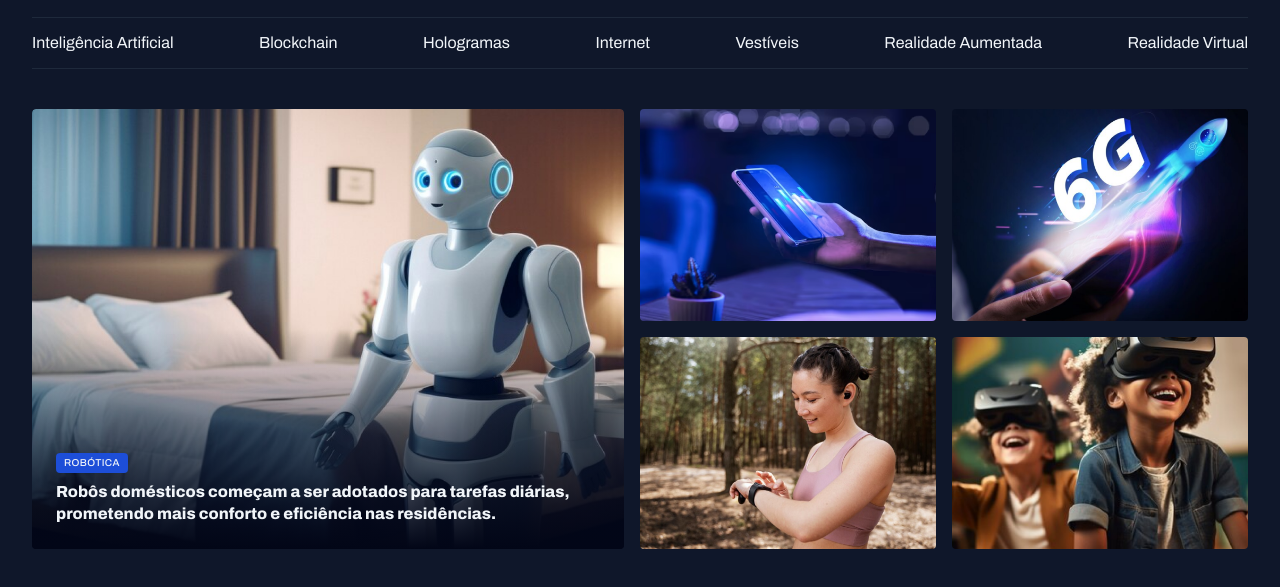
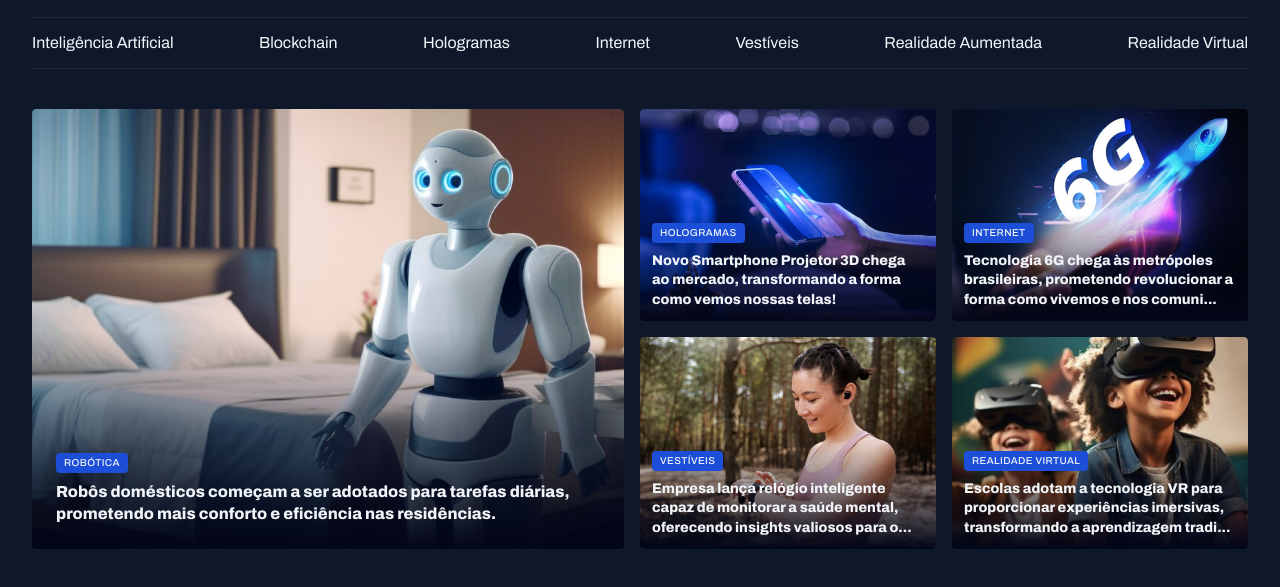
Before and after one commit to joaovictor-caldeira/PROJETO-PORTAL-DE-NOT-CIAS, a plain HTML site: page index.html in a window 1280 px wide. Shown: the part 55-642 px from the top of the page. Drawn offline with Linux system fonts and the light colour scheme.

Commit message:
Finalizando a seção destaques

```diff
--- a/index.html
+++ b/index.html
@@ -54,21 +54,45 @@
       </figure>
 
       <div class="grid grid-cols-2 gap-16">
-        <div>
-          <img src="assets/Image/Image 02.png" alt="">
-        </div>
+        <figure class="card">
+          <img src="assets/Image/Image 02.png" alt="Novo Smartphone Projetor 3D chega ao mercado, transformando a forma como vemos nossas telas!">
+          <figcaption>
+            <span class="content-tag">Hologramas</span>
+            <h2 class="text-lg">
+              Novo Smartphone Projetor 3D chega ao mercado, transformando a forma como vemos nossas telas!
+            </h2>
+          </figcaption>
+        </figure>
 
-        <div>
-          <img src="assets/Image/Image 03.png" alt="">
-        </div>
+        <figure class="card">
+          <img src="assets/Image/Image 03.png" alt="Tecnologia 6G chega às metrópoles brasileiras, prometendo revolucionar a forma como vivemos e nos comunicamos.">
+          <figcaption>
+            <span class="content-tag">Internet</span>
+            <h2 class="text-lg">
+              Tecnologia 6G chega às metrópoles brasileiras, prometendo revolucionar a forma como vivemos e nos comuni...
+            </h2>
+          </figcaption>
+        </figure>
 
-        <div>
-          <img src="assets/Image/Image 04.png" alt="">
-        </div>
+        <figure class="card">
+          <img src="assets/Image/Image 04.png" alt="Empresa lança relógio inteligente capaz de monitorar a saúde mental, oferecendo insights valiosos para o bem-estar pessoal">
+          <figcaption>
+            <span class="content-tag">Vestíveis</span>
+            <h2 class="text-lg">
+              Empresa lança relógio inteligente capaz de monitorar a saúde mental, oferecendo insights valiosos para o...
+            </h2>
+          </figcaption>
+        </figure>
 
-        <div>
-          <img src="assets/Image/Image 05.png" alt="">
-        </div>
+        <figure class="card">
+          <img src="assets/Image/Image 05.png" alt="Escolas adotam a tecnologia VR para proporcionar experiências imersivas, transformando a aprendizagem tradicional.">
+          <figcaption>
+            <span class="content-tag">Realidade Virtual</span>
+            <h2 class="text-lg">
+              Escolas adotam a tecnologia VR para proporcionar experiências imersivas, transformando a aprendizagem tradi...
+            </h2>
+          </figcaption>
+        </figure>
 
       </div>
     </section>
--- a/styles/sections.css
+++ b/styles/sections.css
@@ -27,9 +27,15 @@
       bottom: 0;
       padding: 24px;
 
+      &:has(.text-lg) {
+        padding: 12px;
+      }
+
       h2{
         margin-top: 8px;
       }
+
+
     }
   }
 }
```
